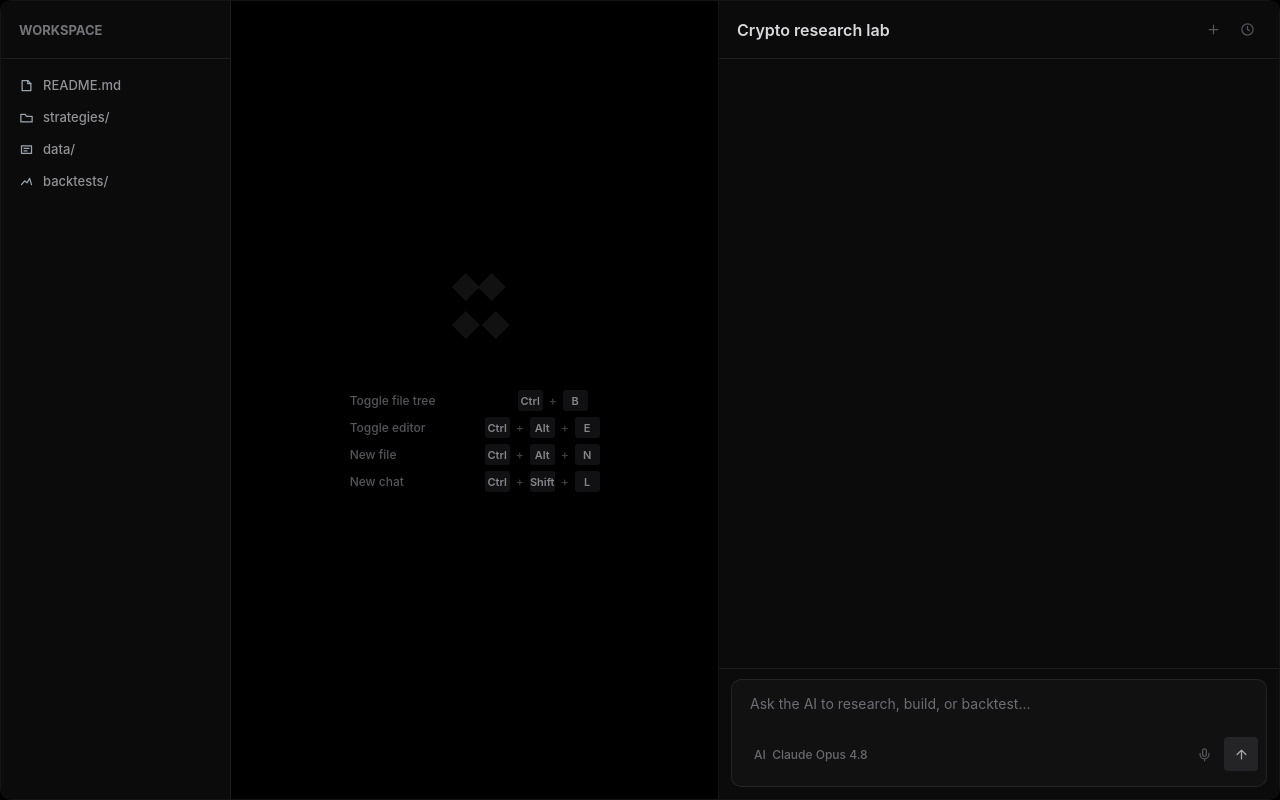
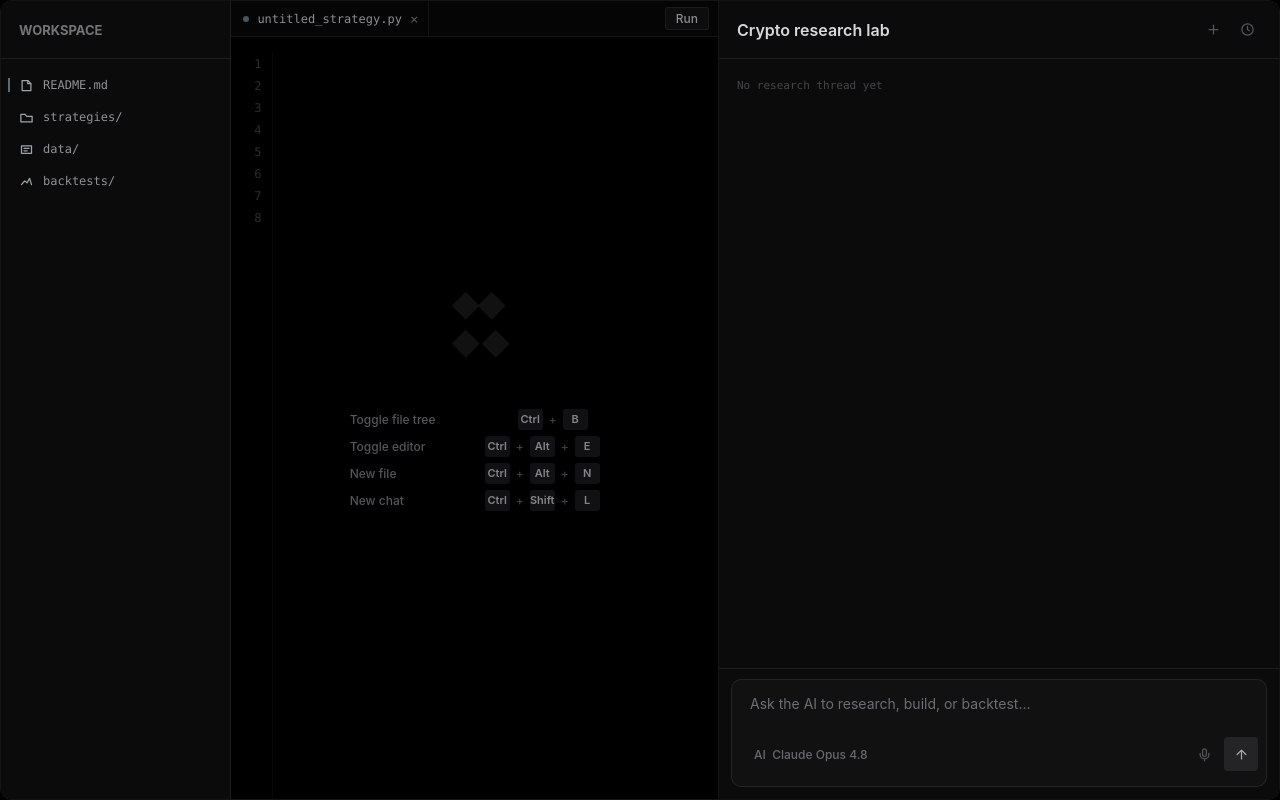
Before and after one commit to thewolfofweb3/trading, a plain HTML site: page index.html in a window 1280 px wide. Drawn offline with Linux system fonts and the light colour scheme.

Commit message:
Add subtle workbench structure

```diff
--- a/crypto-quant-workspace.css
+++ b/crypto-quant-workspace.css
@@ -3,6 +3,7 @@
   --bg: #000;
   --panel: #080808;
   --panel-lift: #0b0b0c;
+  --panel-raised: #111112;
   --line: rgba(255, 255, 255, 0.08);
   --line-soft: rgba(255, 255, 255, 0.055);
   --text: #d7d7da;
@@ -94,6 +95,7 @@ svg {
 }
 
 .file-row {
+  position: relative;
   width: 100%;
   height: 28px;
   display: flex;
@@ -108,6 +110,20 @@ svg {
   font-size: 13px;
   font-weight: 500;
   text-align: left;
+}
+
+.file-row.active::before {
+  content: "";
+  position: absolute;
+  left: -7px;
+  width: 2px;
+  height: 14px;
+  background: rgba(159, 183, 201, .55);
+}
+
+.file-row span {
+  font-family: "SFMono-Regular", Consolas, "Liberation Mono", monospace;
+  font-size: 12px;
 }
 
 .file-row + .file-row {
@@ -128,10 +144,87 @@ svg {
 }
 
 .canvas {
-  position: relative;
+  display: grid;
+  grid-template-rows: 36px minmax(0, 1fr);
   border-right: 1px solid var(--line);
   background: #000;
   overflow: hidden;
+}
+
+.editor-strip {
+  height: 36px;
+  display: flex;
+  align-items: center;
+  justify-content: space-between;
+  border-bottom: 1px solid var(--line-soft);
+  background: #050505;
+  padding: 0 9px 0 0;
+}
+
+.editor-tab {
+  height: 100%;
+  min-width: 172px;
+  display: inline-flex;
+  align-items: center;
+  gap: 8px;
+  border-right: 1px solid var(--line-soft);
+  padding: 0 10px 0 12px;
+  color: #8d8d92;
+  font-family: "SFMono-Regular", Consolas, "Liberation Mono", monospace;
+  font-size: 12px;
+}
+
+.tab-dot {
+  width: 6px;
+  height: 6px;
+  border-radius: 50%;
+  background: rgba(159, 183, 201, .45);
+}
+
+.editor-tab button {
+  border: 0;
+  margin-left: auto;
+  padding: 0;
+  background: transparent;
+  color: #55555a;
+  cursor: pointer;
+  font-size: 14px;
+  line-height: 1;
+}
+
+.run-button {
+  height: 23px;
+  border: 1px solid var(--line-soft);
+  border-radius: 3px;
+  padding: 0 10px;
+  background: #0d0d0e;
+  color: #8b8b90;
+  cursor: pointer;
+  font-size: 12px;
+  font-weight: 500;
+}
+
+.editor-surface {
+  position: relative;
+  min-height: 0;
+  overflow: hidden;
+}
+
+.line-gutter {
+  position: absolute;
+  top: 16px;
+  bottom: 0;
+  left: 0;
+  width: 42px;
+  margin: 0;
+  padding: 0 11px 0 0;
+  border-right: 1px solid rgba(255, 255, 255, .035);
+  color: rgba(116, 116, 120, .38);
+  font-family: "SFMono-Regular", Consolas, "Liberation Mono", monospace;
+  font-size: 12px;
+  line-height: 22px;
+  list-style: none;
+  text-align: right;
 }
 
 .canvas-placeholder {
@@ -265,10 +358,24 @@ kbd {
 }
 
 .chat-empty {
+  position: relative;
   min-height: 0;
   padding: 14px;
   overflow-y: auto;
   border-bottom: 1px solid var(--line);
+}
+
+.chat-empty > span {
+  position: absolute;
+  top: 18px;
+  left: 18px;
+  color: rgba(116, 116, 120, .55);
+  font-family: "SFMono-Regular", Consolas, "Liberation Mono", monospace;
+  font-size: 11px;
+}
+
+.chat-empty.has-thread > span {
+  display: none;
 }
 
 .user-message {
@@ -291,7 +398,7 @@ kbd {
   margin: 10px 12px 12px;
   border: 1px solid var(--line);
   border-radius: 10px;
-  background: #111112;
+  background: var(--panel-raised);
   height: 108px;
   overflow: hidden;
 }
--- a/crypto-quant-workspace.js
+++ b/crypto-quant-workspace.js
@@ -11,6 +11,7 @@ composer.addEventListener("submit", (event) => {
   const bubble = document.createElement("div");
   bubble.className = "user-message";
   bubble.textContent = message;
+  chatEmpty.classList.add("has-thread");
   chatEmpty.appendChild(bubble);
   textarea.value = "";
 });
--- a/index.html
+++ b/index.html
@@ -11,7 +11,7 @@
       <aside class="workspace-rail">
         <header class="rail-header">WORKSPACE</header>
         <nav class="file-list" aria-label="Workspace files">
-          <button class="file-row" type="button">
+          <button class="file-row active" type="button">
             <svg viewBox="0 0 24 24" aria-hidden="true"><path d="M5 4h9l5 5v11H5z" /><path d="M14 4v5h5" /></svg>
             <span>README.md</span>
           </button>
@@ -31,6 +31,26 @@
       </aside>
 
       <section class="canvas" aria-label="Command workspace">
+        <header class="editor-strip" aria-label="Editor controls">
+          <div class="editor-tab">
+            <span class="tab-dot" aria-hidden="true"></span>
+            <span>untitled_strategy.py</span>
+            <button type="button" aria-label="Close file">&times;</button>
+          </div>
+          <button class="run-button" type="button">Run</button>
+        </header>
+
+        <div class="editor-surface">
+          <ol class="line-gutter" aria-hidden="true">
+            <li>1</li>
+            <li>2</li>
+            <li>3</li>
+            <li>4</li>
+            <li>5</li>
+            <li>6</li>
+            <li>7</li>
+            <li>8</li>
+          </ol>
           <div class="canvas-placeholder">
             <div class="mark" aria-hidden="true">
               <span></span>
@@ -71,6 +91,7 @@
               </div>
             </div>
           </div>
+        </div>
       </section>
 
       <section class="chat-panel" aria-label="AI research panel">
@@ -86,7 +107,9 @@
           </div>
         </header>
 
-        <div class="chat-empty" aria-label="Empty chat"></div>
+        <div class="chat-empty" aria-label="Empty chat">
+          <span>No research thread yet</span>
+        </div>
 
         <form class="composer" aria-label="AI command composer">
           <label class="sr-only" for="prompt">Command</label>
```
Lines whose indentation alone changed are shown as unchanged.
